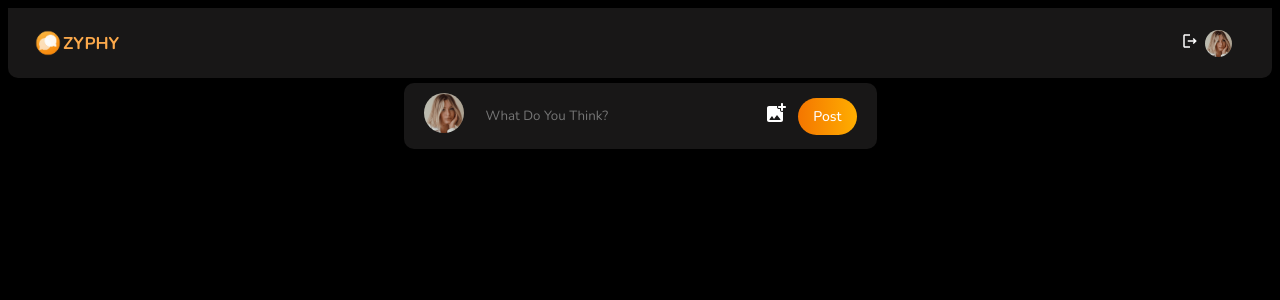
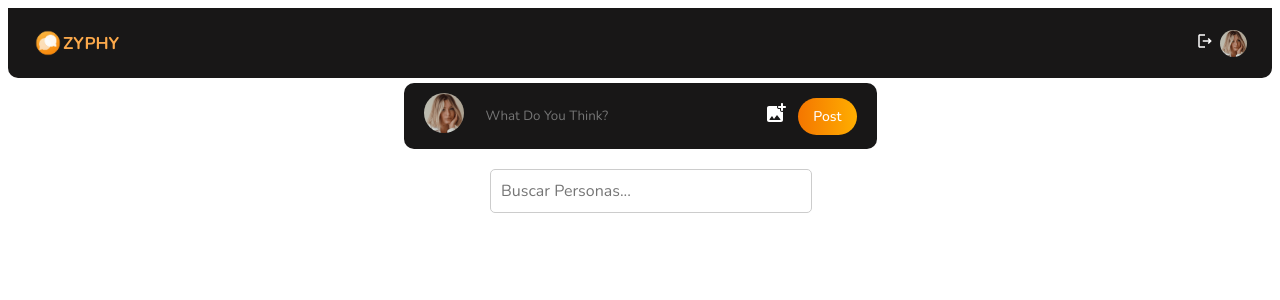
Before and after one commit to Nicessly/vitejs-vite-yivnppend, a React (Vite) app: page / in a window 1280 px wide. Shown: the top 300 px of the page. Built offline with nearby package versions, Linux system fonts and the light colour scheme.

Commit message:
por si acaso

```diff
--- a/src/App.jsx
+++ b/src/App.jsx
@@ -1,17 +1,16 @@
 import { useState } from 'react';
 import Nav from './nav/nav';
 import Share from './share/share';
-import PostBox from './comp/comp';
-import Pages from './nav/pages/pages';
+import SearchBox from './search/search';
 
 function App() {
   const [count, setCount] = useState(0);
 
   return (
     <div>
-      <Pages/>
       <Nav/>
       <Share/>
+      <SearchBox/>
     </div>
   );
 }
--- a/src/nav/pages/pages.css
+++ /dev/null
@@ -1,3 +0,0 @@
-*{
-    background-color: black;
-}
--- a/src/nav/pages/pages.jsx
+++ /dev/null
@@ -1,13 +0,0 @@
-import { useState } from 'react';
-import './pages.css'
-
-function Pages() {
-  const [count, setCount] = useState(0);
-
-  return (
-    <div>
-    </div>
-  );
-}
-
-export default Pages;
--- /dev/null
+++ b/src/search/search.css
@@ -0,0 +1,35 @@
+/* SearchBox.css */
+
+.search-container {
+    width: 300px;
+    margin: 20px auto;
+  }
+
+  .search-input {
+    width: 100%;
+    padding: 10px;
+    font-size: 16px;
+    border: 1px solid #ccc;
+    border-radius: 5px;
+    outline: none;
+  }
+
+  .search-results {
+    list-style: none;
+    padding: 0;
+    margin: 10px 0 0;
+  }
+
+  .result-item {
+    padding: 8px;
+    border-bottom: 1px solid #ccc;
+    cursor: pointer;
+  }
+
+  .result-item:last-child {
+    border-bottom: none;
+  }
+
+  .result-item:hover {
+    background-color: #f0f0f0;
+  }
--- /dev/null
+++ b/src/search/search.jsx
@@ -0,0 +1,52 @@
+import React, { useState } from 'react';
+import './search.css'; // Estilo CSS
+
+// Datos de ejemplo (aquí podrían venir de una API o de algún otro origen de datos)
+const personas = [
+  { id: 1, nombre: 'Juan', apellido: 'Pérez' },
+  { id: 2, nombre: 'María', apellido: 'Gómez' },
+  { id: 3, nombre: 'Pedro', apellido: 'Rodríguez' },
+  { id: 4, nombre: 'Ana', apellido: 'Martínez' },
+  { id: 5, nombre: 'Carlos', apellido: 'López' },
+  { id: 6, nombre: 'Laura', apellido: 'Sánchez' },
+];
+
+const SearchBox = () => {
+  const [query, setQuery] = useState('');
+  const [results, setResults] = useState([]);
+
+  const handleChange = (event) => {
+    const inputValue = event.target.value;
+    setQuery(inputValue);
+
+    // Filtrar las personas cuyos nombres coincidan con la búsqueda
+    const filteredResults = personas.filter(
+      (persona) =>
+        persona.nombre.toLowerCase().includes(inputValue.toLowerCase())
+    );
+    // Limitar los resultados a los primeros 5
+    const slicedResults = filteredResults.slice(0, 5);
+    setResults(slicedResults);
+  };
+
+  return (
+    <div className="search-container">
+      <input
+        type="text"
+        placeholder="Buscar personas..."
+        value={query}
+        onChange={handleChange}
+        className="search-input"
+      />
+      <ul className="search-results">
+        {results.map((persona) => (
+          <li key={persona.id} className="result-item">
+            {persona.nombre} {persona.apellido}
+          </li>
+        ))}
+      </ul>
+    </div>
+  );
+};
+
+export default SearchBox;
```
